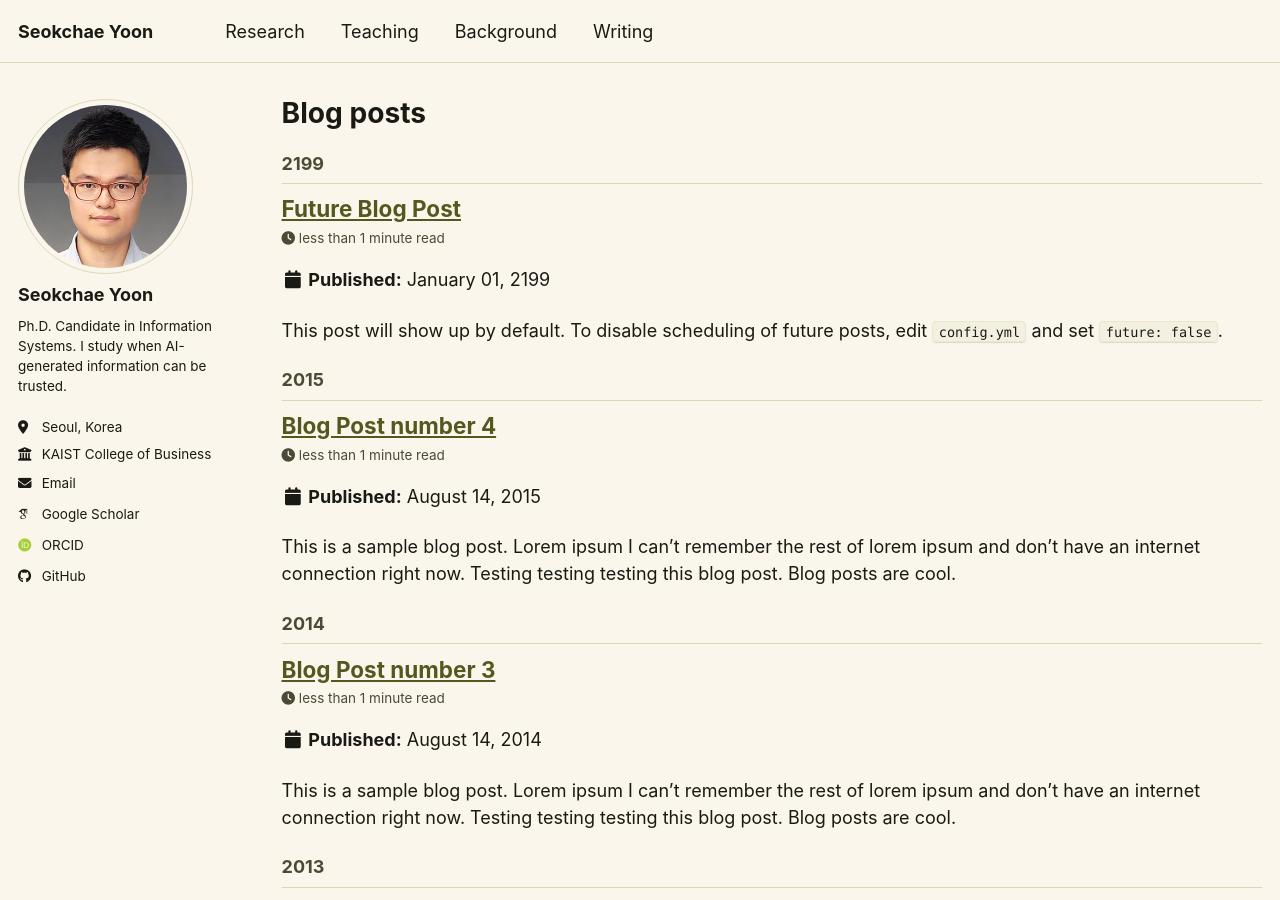
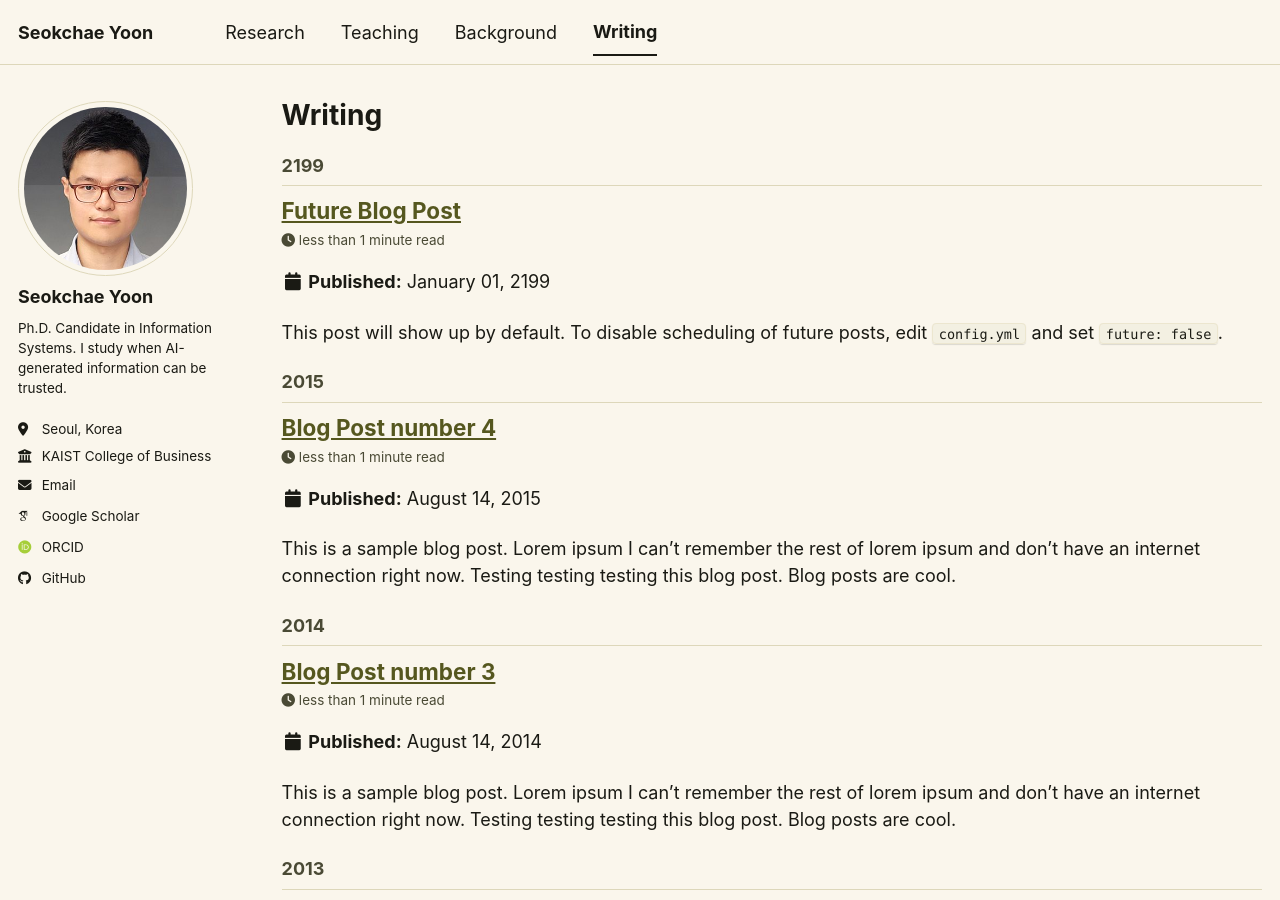
Before and after one commit to seokchae-yoon/seokchae-yoon.github.io, a Jekyll site: the page built from _pages/year-archive.html, in a window 1280 px wide and 900 px high. Built offline with Jekyll 4.4.1, drawn with Linux system fonts in a browser that asks for light colours; some web fonts are replaced; a script bundle is joined from its source files by our own code; library files that are not in the unit come from our copies.

Commit message:
Update year-archive.html

```diff
--- a/_pages/year-archive.html
+++ b/_pages/year-archive.html
@@ -1,10 +1,11 @@
 ---
 layout: archive
-permalink: /year-archive/
-title: "Blog posts"
+permalink: /writing/
+title: "Writing"
 author_profile: true
 redirect_from:
   - /wordpress/blog-posts/
+  - /year-archive/
 ---
 
 {% include base_path %}
```
